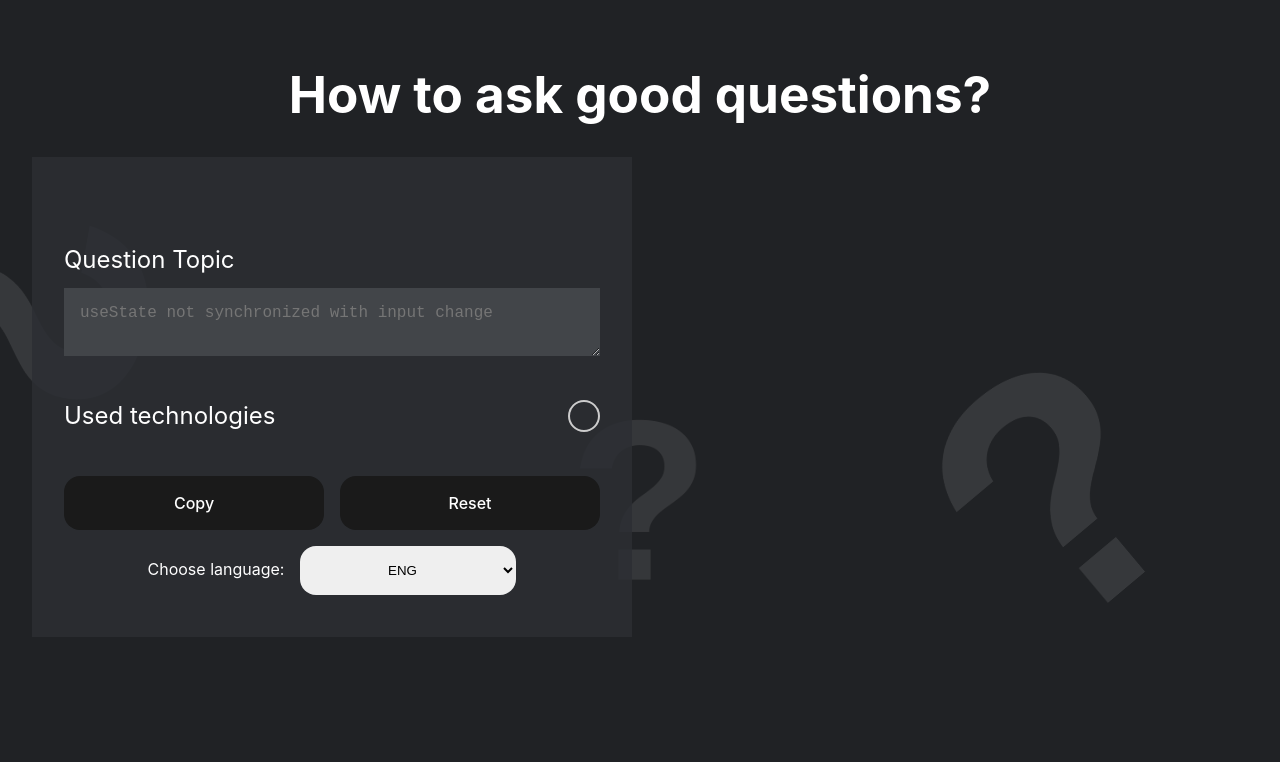
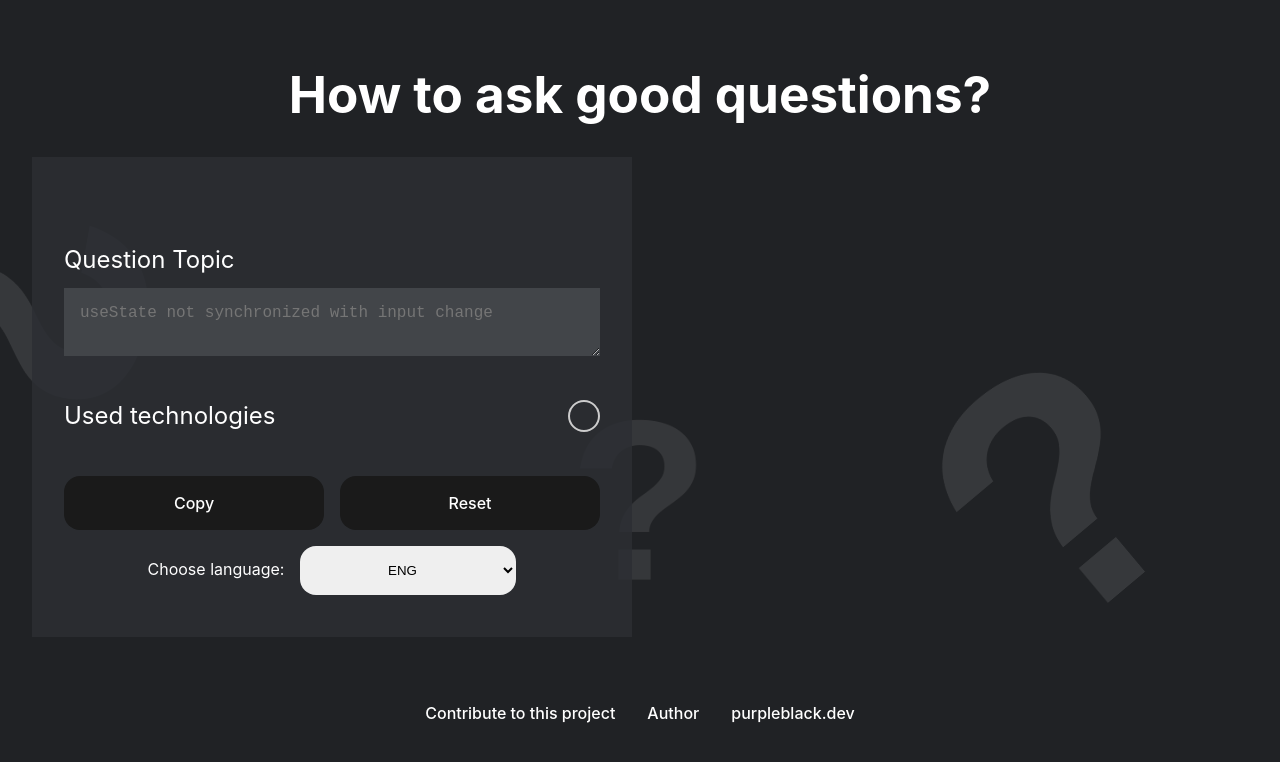
Before and after one commit to goodideagiver/how-to-ask-good-questions, a React (Vite) app: page / in a window 1280 px wide. Shown: the top 762 px of the page. Built offline with nearby package versions, Linux system fonts and the light colour scheme.

Commit message:
Feat: add Footer and links
to improve navigation for users that want to know more about project or its author

```diff
--- a/src/App.tsx
+++ b/src/App.tsx
@@ -1,5 +1,6 @@
 import { useTranslation } from 'react-i18next';
 import './App.scss';
+import { Footer } from './components/Footer/Footer';
 import { QuestionForm } from './components/QuestionForm/QuestionForm';
 import '/src/config';
 
@@ -10,6 +11,7 @@ function App() {
 		<>
 			<h1 className='title'>{t('mainTitle')}</h1>
 			<QuestionForm />
+			<Footer />
 		</>
 	);
 }
--- /dev/null
+++ b/src/components/Footer/Footer.data.ts
@@ -0,0 +1,17 @@
+export const links = [
+	{
+		name: 'Contribute to this project',
+		url: 'https://github.com/goodideagiver/how-to-ask-good-questions',
+		id: 'fe15s9fse48',
+	},
+	{
+		name: 'Author',
+		url: 'https://github.com/goodideagiver',
+		id: 'hjv2r8e9q8y',
+	},
+	{
+		name: 'purpleblack.dev',
+		url: 'https://purpleblack.dev',
+		id: 'dsada22252',
+	},
+];
--- /dev/null
+++ b/src/components/Footer/Footer.module.scss
@@ -0,0 +1,14 @@
+.root {
+	margin-top: 4rem;
+}
+
+.list {
+	list-style: none;
+	margin: 0;
+	padding: 0;
+	display: flex;
+	flex-wrap: wrap;
+	word-wrap: break-word;
+	justify-content: center;
+	gap: 2rem;
+}
--- /dev/null
+++ b/src/components/Footer/Footer.tsx
@@ -0,0 +1,17 @@
+import { links } from './Footer.data';
+import classes from './Footer.module.scss';
+import { FooterLink } from './FooterLink';
+
+export const Footer = () => {
+	const LinkListItems = links.map((link) => (
+		<FooterLink key={link.id} link={link.url} name={link.name} />
+	));
+
+	return (
+		<footer className={classes.root}>
+			<nav>
+				<ul className={classes.list}>{LinkListItems}</ul>
+			</nav>
+		</footer>
+	);
+};
--- /dev/null
+++ b/src/components/Footer/FooterLink.module.scss
@@ -0,0 +1,8 @@
+.link {
+	text-decoration: none;
+	color: white;
+
+	&:hover {
+		text-decoration: underline;
+	}
+}
--- /dev/null
+++ b/src/components/Footer/FooterLink.tsx
@@ -0,0 +1,21 @@
+import classes from './FooterLink.module.scss';
+
+type Props = {
+	link: string;
+	name: string;
+};
+
+export const FooterLink = ({ link, name }: Props) => {
+	return (
+		<li>
+			<a
+				target='_blank'
+				rel='noopener noreferrer'
+				className={classes.link}
+				href={link}
+			>
+				{name}
+			</a>
+		</li>
+	);
+};
```
